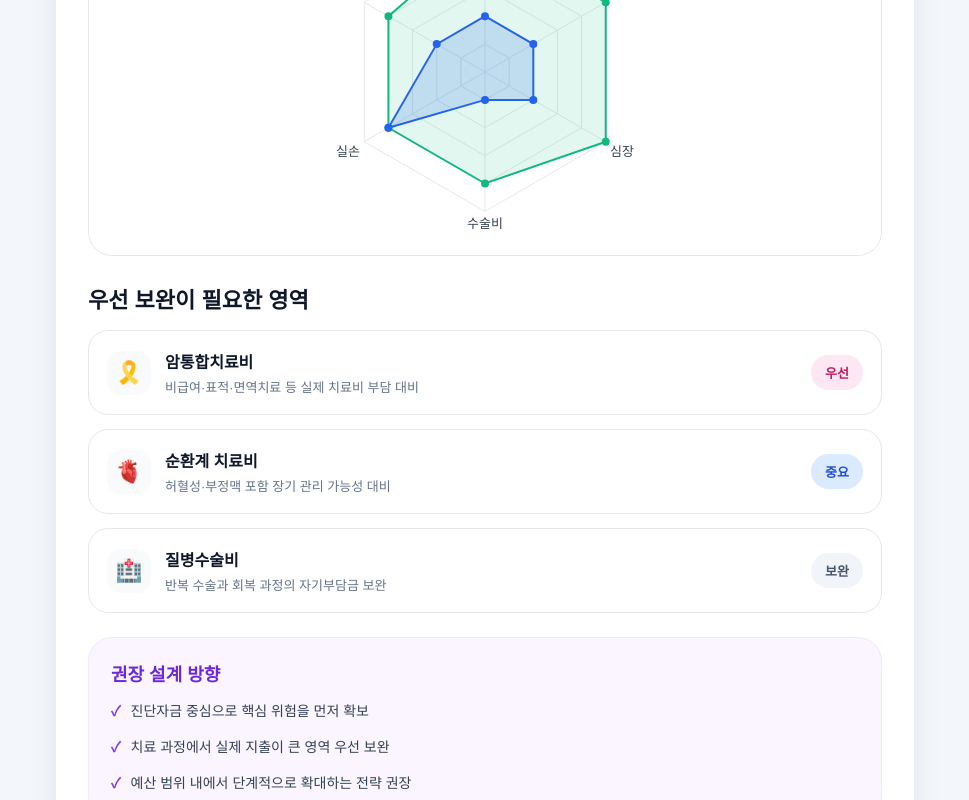
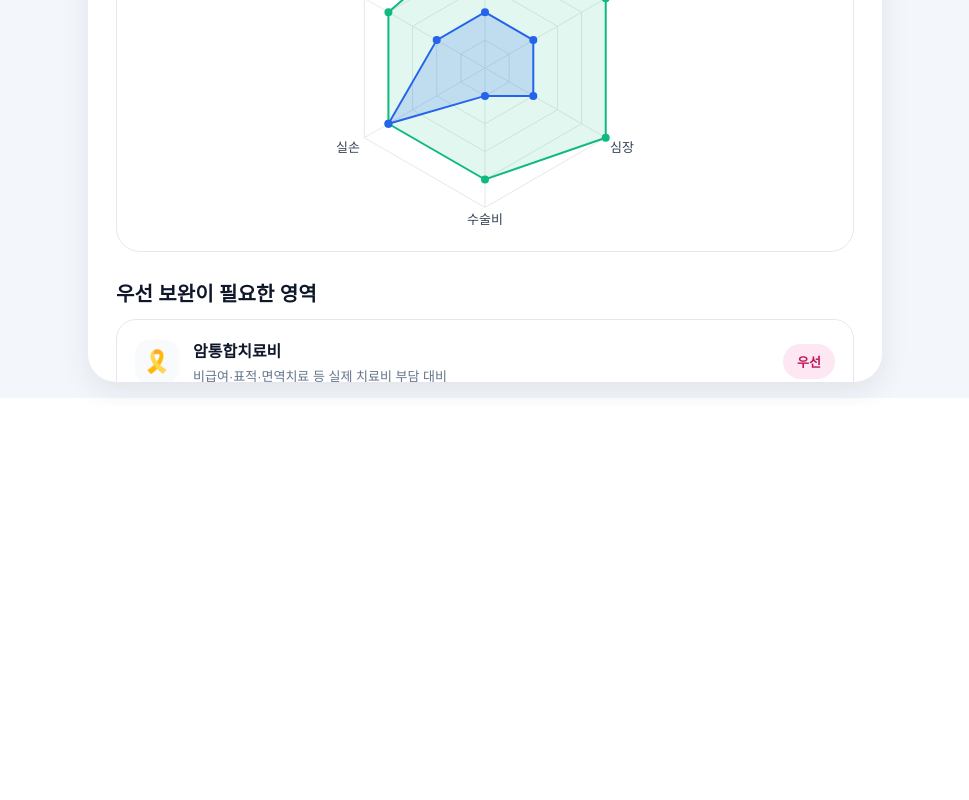
Before and after one commit to Seodaeseok/lifecare-insight, a Next.js app: page /new/proposal in a window 1280 px wide. Shown: the part 823-1623 px from the top of the page, without its empty margins (155-1124 px from the left). After the commit the page ends 1229 px from the top, so only its background shows below. Built offline with nearby package versions, Linux system fonts and the light colour scheme.

Commit message:
Update page.tsx

```diff
--- a/app/new/proposal/page.tsx
+++ b/app/new/proposal/page.tsx
@@ -335,16 +335,17 @@ const navButtonStyle = {
 };
 
 const cardStyle = {
-  width: '100%',
-  maxWidth: 794,
-  minHeight: 1123,
+  width: '794px',
+  height: '1123px', // minHeight 말고 height 고정!
   margin: '0 auto',
   background: 'white',
   borderRadius: 28,
-  padding: 32,
+  padding: 28,
   boxShadow: '0 10px 30px rgba(15,23,42,0.08)',
   display: 'flex',
   flexDirection: 'column' as const,
+  overflow: 'hidden' as const, // 넘치면 잘라냄
+  boxSizing: 'border-box' as const,
   pageBreakAfter: 'always' as const,
 };
 
@@ -509,8 +510,8 @@ const sectionStyle = {
 };
 
 const sectionTitleStyle = {
-  fontSize: 22,
-  margin: '0 0 16px',
+  fontSize: 20,
+  margin: '0 0 12px',
   color: '#0f172a',
 };
 
```
